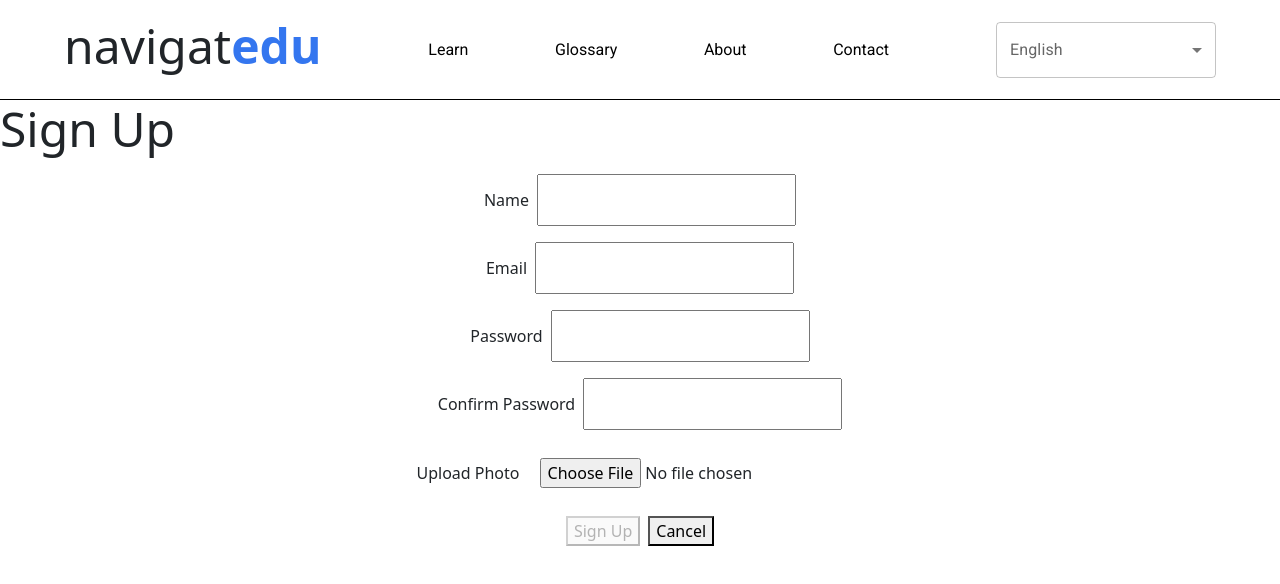
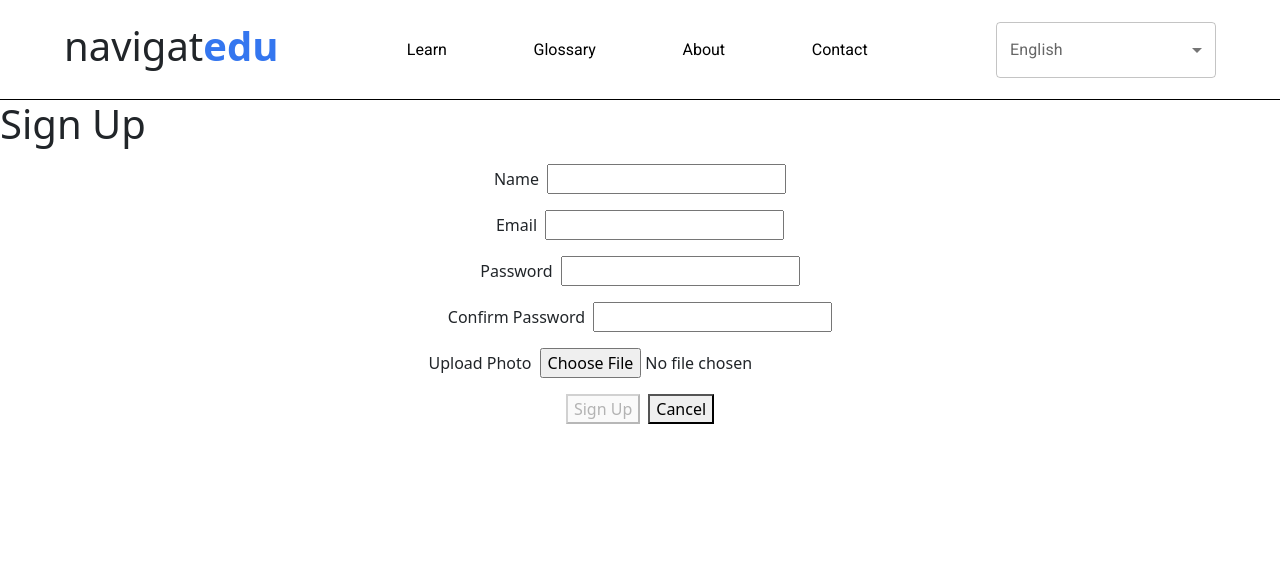
Before and after one commit to qingge-yu/hackathon-frontend, a React (Create React App) app: page /signup in a window 1280 px wide. Shown: the top 584 px of the page. Built offline with nearby package versions, Linux system fonts and the light colour scheme; no server answers.

Commit message:
fix: conflict with global css rules

```diff
--- a/src/pages/ContactPage/ContactPage.css
+++ b/src/pages/ContactPage/ContactPage.css
@@ -87,13 +87,13 @@ html, body {
 /* --------------- *
  *   APPLICATION   *
  * --------------- */
-h1 {
+h1.contact {
     margin: 3rem 0;
     font-size: clamp(2rem, 4.5vw, 3rem) !important;
     text-align: left;
 }
 
-input[type=button] {
+.contact-form > input[type=button] {
     max-width: 10rem;
 }
 
@@ -127,7 +127,7 @@ section.content-container {
     width: 100%;
 }
 
-#message, input {
+#message, .contact-form > input {
     padding: .75rem;
     resize: none;
 }
--- a/src/pages/ContactPage/ContactPage.jsx
+++ b/src/pages/ContactPage/ContactPage.jsx
@@ -6,7 +6,7 @@ const Contact = () => {
         <section className="content-container">
             <div></div>
             <div className="form-container">
-                <h1>Send us a Message!</h1>
+                <h1 className='contact'>Send us a Message!</h1>
                 <form action="" className="contact-form flex column">
                     <label htmlFor="name">Name</label>
                     <input type="text" name="name" id="name" placeholder="John Doe"/>
```
